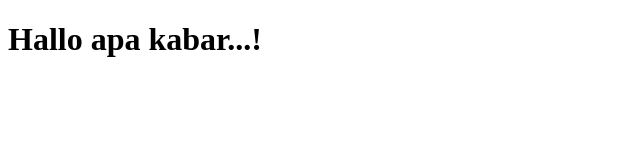
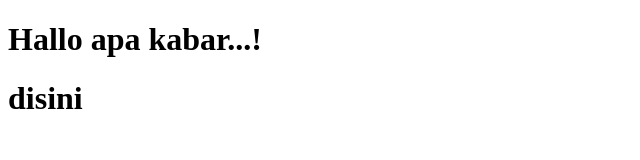
Before and after one commit to adriansalasa/test_git, a plain HTML site: page index.html in a window 1280 px wide. Shown: the whole page, without its empty margins (0-640 px from the left). Drawn offline with Linux system fonts and the light colour scheme.

Commit message:
update aja

```diff
--- a/index.html
+++ b/index.html
@@ -8,5 +8,6 @@
 </head>
 <body>
     <h1>Hallo apa kabar...!</h1>
+    <h1>disini</h1>
 </body>
 </html>
```
